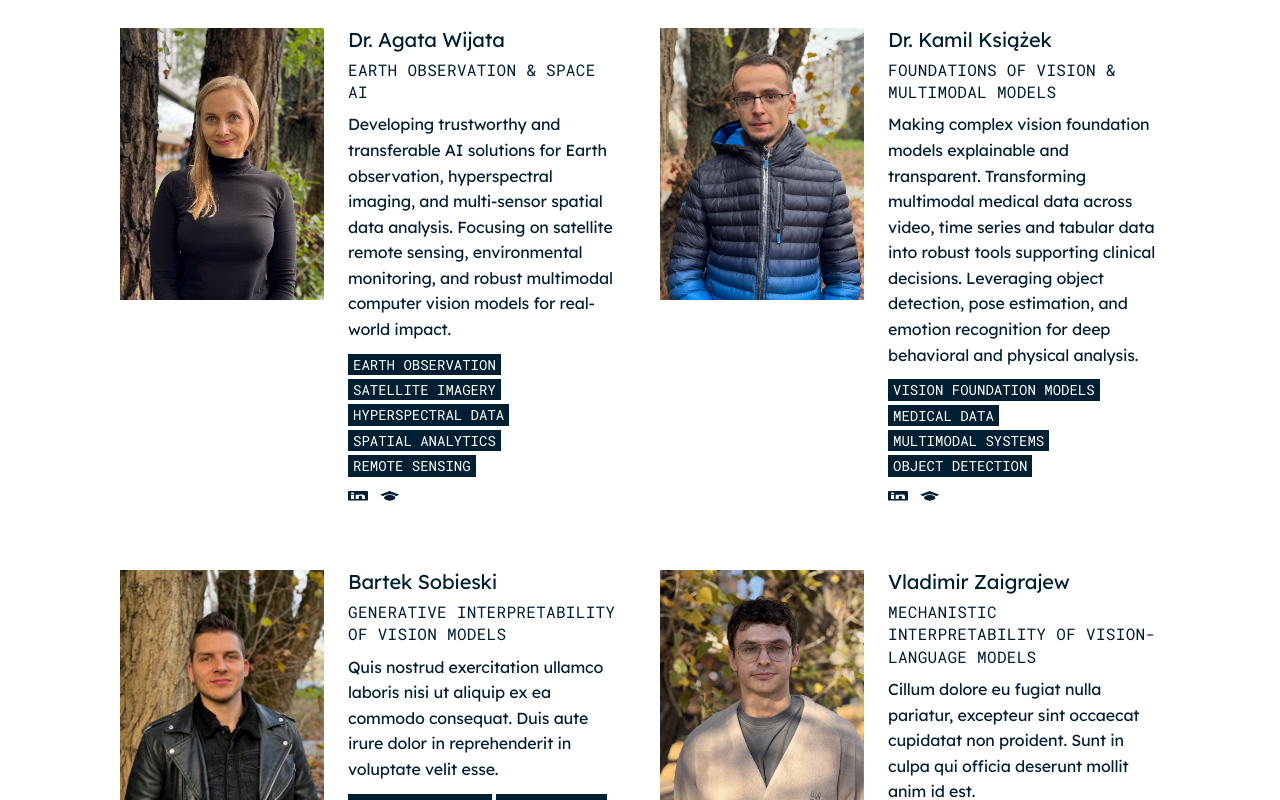
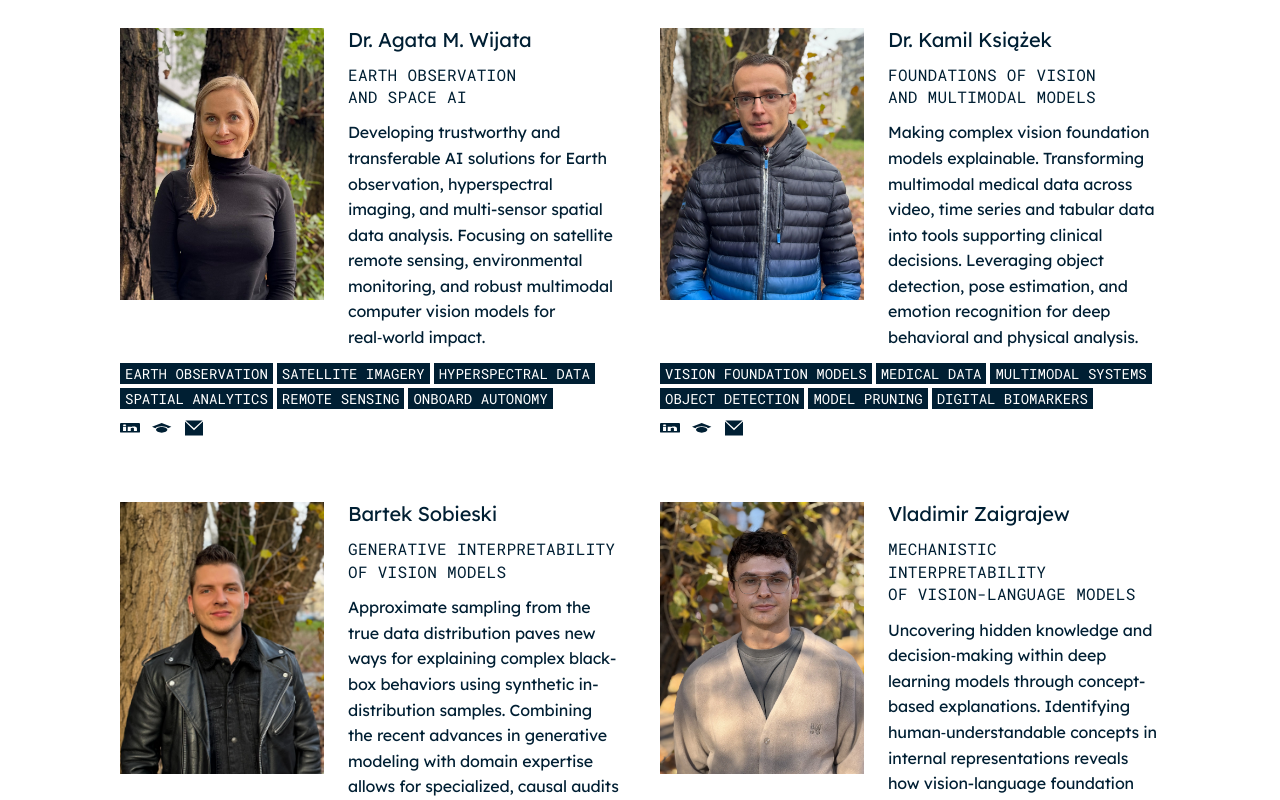
Before and after one commit to CredibleAI/CredibleAI.github.io, a Next.js app: page /about in a window 1280 px wide. Shown: the part 2920-3720 px from the top of the page. Built offline with nearby package versions, Linux system fonts and the light colour scheme; no server answers.

Commit message:
Replace the focus leader placeholder copy and rework their card layout.

```diff
--- a/src/components/FocusLeaderCard.tsx
+++ b/src/components/FocusLeaderCard.tsx
@@ -28,9 +28,9 @@ export default function FocusLeaderCard({ leader }: FocusLeaderCardProps) {
   const isUnannounced = leader.isUnannounced;
 
   return (
-    <div className="flex gap-5 md:gap-6 items-start w-full">
+    <div className="grid grid-cols-[auto_1fr] gap-x-5 md:gap-x-6 gap-y-3 items-start w-full">
       {/* Portrait, same 204px / 3:4 geometry as the researcher cards */}
-      <div className="shrink-0 w-[140px] sm:w-[170px] md:w-[204px]">
+      <div className="w-[140px] sm:w-[170px] md:w-[204px]">
         {isUnannounced || !leader.imageUrl ? (
           <div className="aspect-[3/4] w-full bg-[#f5f5f5] flex items-center justify-center">
             <span className="text-[100px] font-sans text-[#a3a3a3] select-none leading-none">
@@ -66,7 +66,8 @@ export default function FocusLeaderCard({ leader }: FocusLeaderCardProps) {
         )}
       </div>
 
-      <div className="flex flex-col gap-[7px] items-start min-w-0 flex-1">
+      {/* Even 12px gaps from xl, which still sum to the 272px portrait: 24 + 12 + 44.8 + 12 + 7x25.6. */}
+      <div className="flex flex-col gap-[7px] xl:gap-3 items-start min-w-0">
         {/* Same type as the name on TeamLeaderCard */}
         <p
           className={`font-sans text-xl font-normal leading-[1.2] tracking-[-0.2px] ${
@@ -78,16 +79,19 @@ export default function FocusLeaderCard({ leader }: FocusLeaderCardProps) {
 
         {/* Mono uppercase, so the focus labels the person instead of reading as
             a second name at the same weight. */}
-        <p className="font-mono text-sm md:text-base font-normal uppercase leading-[1.4] tracking-[0.3px] text-[#001f33]">
+        <p className="font-mono text-sm md:text-base font-normal uppercase leading-[1.4] tracking-[0.3px] text-[#001f33] whitespace-pre-line">
           {leader.focusArea}
         </p>
 
-        <p className="font-sans text-base font-normal leading-[1.6] tracking-[-0.16px] text-[#001f33] mt-[2px]">
+        <p className="font-sans text-base font-normal leading-[1.6] tracking-[-0.16px] text-[#001f33] mt-[2px] xl:mt-0">
           {leader.focusDescription}
         </p>
 
+      </div>
+
+      {/* Keywords and links span both columns, so they close the card instead of trailing the note. */}
       {!isUnannounced && (
-          <div className="flex flex-col gap-[9px] items-start mt-1">
+        <div className="col-span-2 flex flex-col gap-[9px] items-start">
           {leader.tags.length > 0 && (
             <div className="flex gap-1 items-center flex-wrap">
               {leader.tags.map((tag) => (
@@ -125,6 +129,5 @@ export default function FocusLeaderCard({ leader }: FocusLeaderCardProps) {
         </div>
       )}
     </div>
-    </div>
   );
 }
--- a/src/data/team/focus-leaders.ts
+++ b/src/data/team/focus-leaders.ts
@@ -2,26 +2,31 @@ import { FocusLeader } from "@/types/team";
 
 // The `focusArea` names are the ones the Centre settled on.
 //
-// WARNING: every `focusDescription` below is lorem ipsum placeholder text and
-// must not be deployed. Replace each one with copy from the leader, keeping
-// the two-sentence shape used by `teamDescription` in leaders.ts and roughly
-// the present length, which is what keeps the grid cells even.
+// Each `focusDescription` is the leader's own copy, trimmed only for length,
+// which is what keeps the grid cells even.
 //
-// Keep `tags` free of the term already used as `focusArea`, so the keywords
-// add information rather than repeating the focus.
+// `tags` are the leader's own keywords and describe the whole research profile,
+// not the focus area alone, so a keyword may echo the wording of `focusArea`.
+//
+// Two words carry a non-breaking hyphen (U+2011) so they are not split across
+// lines. They look like ordinary hyphens and are easy to lose in an edit.
+//
+// A newline in `focusArea` holds it at two lines, which is what lets the 7th
+// description line land on the bottom edge of the portrait.
 export const focusLeaders: FocusLeader[] = [
   {
     id: "agata-wijata",
-    name: "Dr. Agata Wijata",
+    name: "Dr. Agata M. Wijata",
     imageUrl: "/images/team/agata-wijata.png",
-    imageAlt: "Dr. Agata Wijata",
-    tags: ["earth observation", "satellite imagery", "hyperspectral data", "spatial analytics", "remote sensing"],
-    focusArea: "Earth Observation & Space AI",
+    imageAlt: "Dr. Agata M. Wijata",
+    tags: ["earth observation", "satellite imagery", "hyperspectral data", "spatial analytics", "remote sensing", "onboard autonomy"],
+    focusArea: "Earth Observation\nand Space AI",
     focusDescription:
-      "Developing trustworthy and transferable AI solutions for Earth observation, hyperspectral imaging, and multi-sensor spatial data analysis. Focusing on satellite remote sensing, environmental monitoring, and robust multimodal computer vision models for real-world impact.",
+      "Developing trustworthy and transferable AI solutions for Earth observation, hyperspectral imaging, and multi-sensor spatial data analysis. Focusing on satellite remote sensing, environmental monitoring, and robust multimodal computer vision models for real‑world impact.",
     socialLinks: {
       linkedin: "https://www.linkedin.com/in/agata-wijata-17766594",
       googleScholar: "https://scholar.google.com/citations?user=xweuhWMAAAAJ&hl=pl",
+      email: "agata.wijata@pw.edu.pl",
     },
   },
   {
@@ -29,13 +34,14 @@ export const focusLeaders: FocusLeader[] = [
     name: "Dr. Kamil Książek",
     imageUrl: "/images/team/ksiazek.webp",
     imageAlt: "Dr. Kamil Książek",
-    tags: ["vision foundation models", "medical data", "multimodal systems", "object detection"],
-    focusArea: "Foundations of Vision & Multimodal Models",
+    tags: ["vision foundation models", "medical data", "multimodal systems", "object detection", "model pruning", "digital biomarkers"],
+    focusArea: "Foundations of Vision\nand Multimodal Models",
     focusDescription:
-      "Making complex vision foundation models explainable and transparent. Transforming multimodal medical data across video, time series and tabular data into robust tools supporting clinical decisions. Leveraging object detection, pose estimation, and emotion recognition for deep behavioral and physical analysis.",
+      "Making complex vision foundation models explainable. Transforming multimodal medical data across video, time series and tabular data into tools supporting clinical decisions. Leveraging object detection, pose estimation, and emotion recognition for deep behavioral and physical analysis.",
     socialLinks: {
       linkedin: "https://www.linkedin.com/in/kamil-ksi%C4%85%C5%BCek-6a7098191/",
       googleScholar: "https://scholar.google.com/citations?user=i0N4lY8AAAAJ&hl=pl",
+      email: "kamil.ksiazek@pw.edu.pl",
     },
   },
   {
@@ -43,10 +49,10 @@ export const focusLeaders: FocusLeader[] = [
     name: "Bartek Sobieski",
     imageUrl: "/images/team/sobieski.webp",
     imageAlt: "Bartek Sobieski",
-    tags: ["diffusion models", "attributions", "medical imaging"],
-    focusArea: "Generative Interpretability of Vision Models",
+    tags: ["diffusion models", "synthetic data", "attributions", "causal audits", "medical imaging", "counterfactual explanations"],
+    focusArea: "Generative Interpretability\nof Vision Models",
     focusDescription:
-      "Quis nostrud exercitation ullamco laboris nisi ut aliquip ex ea commodo consequat. Duis aute irure dolor in reprehenderit in voluptate velit esse.",
+      "Approximate sampling from the true data distribution paves new ways for explaining complex black-box behaviors using synthetic in-distribution samples. Combining the recent advances in generative modeling with domain expertise allows for specialized, causal audits that reveal previously inaccessible insights.",
     socialLinks: {
       linkedin: "https://www.linkedin.com/in/bartłomiej-sobieski/",
       googleScholar: "https://scholar.google.com/citations?user=ZDCPqL8AAAAJ&hl=en",
@@ -59,10 +65,10 @@ export const focusLeaders: FocusLeader[] = [
     name: "Vladimir Zaigrajew",
     imageUrl: "/images/team/zaigrajew.webp",
     imageAlt: "Vladimir Zaigrajew",
-    tags: ["representation learning", "concept discovery"],
-    focusArea: "Mechanistic Interpretability of Vision-Language Models",
+    tags: ["mechanistic interpretability", "representation learning", "concept-based explanations", "vision-language foundation models"],
+    focusArea: "Mechanistic Interpretability\nof Vision-Language Models",
     focusDescription:
-      "Cillum dolore eu fugiat nulla pariatur, excepteur sint occaecat cupidatat non proident. Sunt in culpa qui officia deserunt mollit anim id est.",
+      "Uncovering hidden knowledge and decision‑making within deep learning models through concept-based explanations. Identifying human‑understandable concepts in internal representations reveals how vision-language foundation models learn and reason, keeping them aligned and safe.",
     socialLinks: {
       linkedin: "https://www.linkedin.com/in/vladimirzaigrajew/",
       googleScholar: "https://scholar.google.com/citations?user=7XKIBvgAAAAJ&hl=en",
```
Lines whose indentation alone changed are shown as unchanged.
